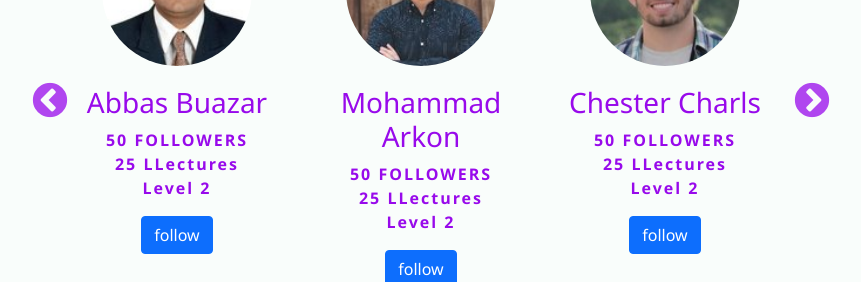
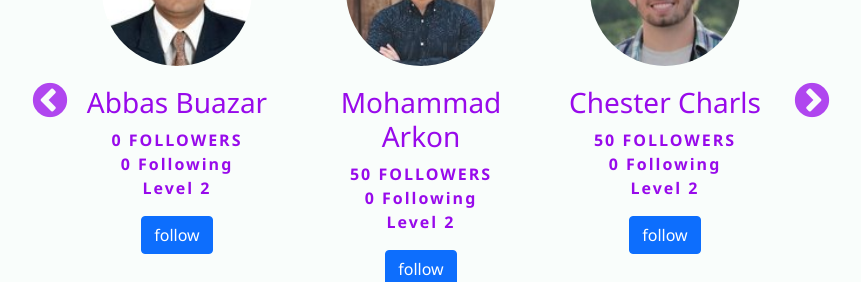
Before and after one commit to ahfateme79/TechWichFront, a plain HTML site: page index.html in a window 1280 px wide. Shown: the part 1840-2122 px from the top of the page, without its empty margins (219-1080 px from the left). Drawn offline with nearby package versions, Linux system fonts and the light colour scheme; no server answers.

Commit message:
edit change user slide

```diff
--- a/index.html
+++ b/index.html
@@ -74,34 +74,34 @@
           <div>
             <img src="./img/user1.jpg">
             <h3>Abbas Buazar</h3>
-            <p>50 FOLLOWERS</br>25 LLectures</br>Level 2</p>
+            <p>0 FOLLOWERS</br>0 Following</br>Level 2</p>
             <button class="btn btn-primary">follow</button>
           </div>
           <div>
             <img src="./img/user2.jpg">
             <h3>Mohammad Arkon</h3>
-            <p>50 FOLLOWERS</br>25 LLectures</br>Level 2</p>
+            <p>50 FOLLOWERS</br>0 Following</br>Level 2</p>
             <button class="btn btn-primary">follow</button>
 
           </div>
           <div>
             <img src="./img/user3.jpg">
             <h3>Chester Charls</h3>
-            <p>50 FOLLOWERS</br>25 LLectures</br>Level 2</p>
+            <p>50 FOLLOWERS</br>0 Following</br>Level 2</p>
             <button class="btn btn-primary">follow</button>
 
           </div>
           <div>
             <img src="./img/user4.jpg">
             <h3>USER2</h3>
-            <p>50 FOLLOWERS</br>25 LLectures</br>Level 2</p>
+            <p>50 FOLLOWERS</br>0 Following</br>Level 2</p>
             <button class="btn btn-primary">follow</button>
 
           </div>
           <div>
             <img src="./img/user5.jpg">
             <h3>USER2</h3>
-            <p>50 FOLLOWERS</br>25 LLectures</br>Level 2</p>
+            <p>50 FOLLOWERS</br>0 Following</br>Level 2</p>
             <button class="btn btn-primary">follow</button>
 
 
@@ -109,21 +109,21 @@
           <div>
             <img src="./img/user6.jpg">
             <h3>USER2</h3>
-            <p>50 FOLLOWERS</br>25 LLectures</br>Level 2</p>
+            <p>50 FOLLOWERS</br>0 Following</br>Level 2</p>
             <button class="btn btn-primary">follow</button>
 
           </div>
           <div>
             <img src="./img/user7.jpg">
             <h3>USER2</h3>
-            <p>50 FOLLOWERS</br>25 LLectures</br>Level 2</p>
+            <p>50 FOLLOWERS</br>0 Following</br>Level 2</p>
             <button class="btn btn-primary">follow</button>
 
           </div>
           <div>
             <img src="./img/user8.jpg">
             <h3>USER2</h3>
-            <p>50 FOLLOWERS</br>25 LLectures</br>Level 2</p>
+            <p>50 FOLLOWERS</br>0 Following</br>Level 2</p>
             <button class="btn btn-primary">follow</button>
 
           </div>
```
